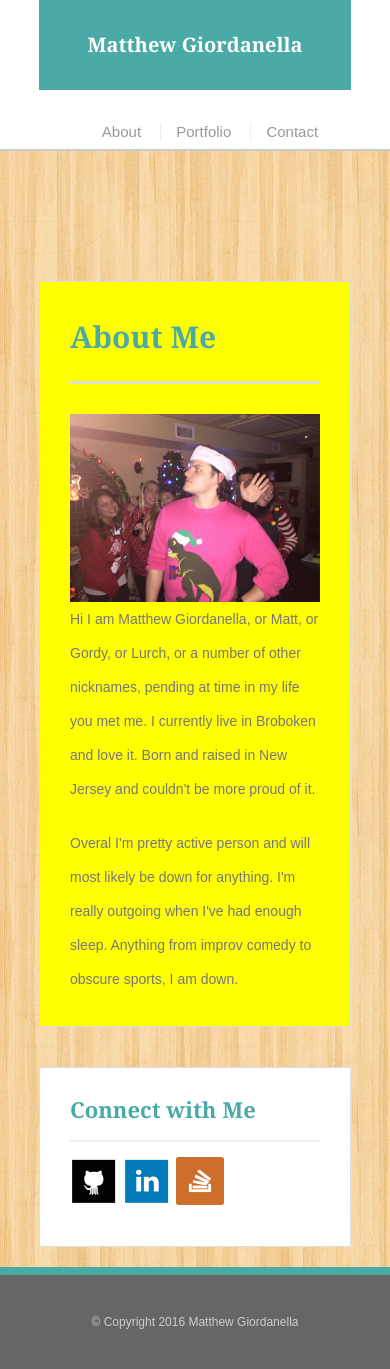
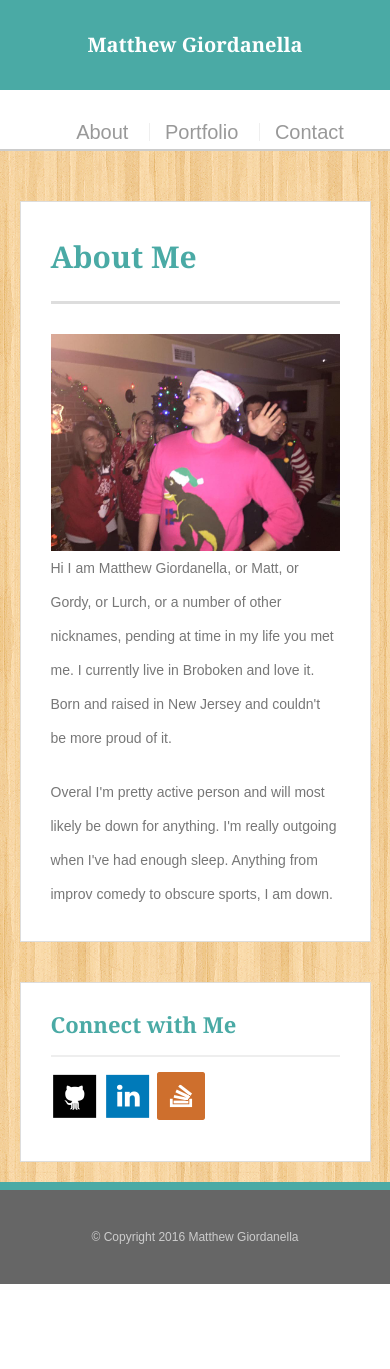
Before and after one commit to mattg317/Portfolio2, a PHP site: page /index.php in a window 390 px wide. After the commit the page ends 1284 px from the top, so only its background shows below. Run offline with PHP 8.4, Linux system fonts and the light colour scheme.

Commit message:
upadated to working all three resolutions

```diff
--- a/assignment1/assets/css/style.css
+++ b/assignment1/assets/css/style.css
@@ -65,7 +65,7 @@ h3 {
 	line-height: 90px;
 	color: #fff;
 	font-weight: 700;
-	font-size: 30px;
+	font-size: 20px;
 	text-decoration: none;
 }
 nav {
@@ -216,20 +216,21 @@ input[type=submit] {
 
 
 @media only screen and (max-width:980px){
+	#mast-container{
+		width:90%;
+	}
+
 	#logo{
 		width: 250px;
 		height: 90px;
 		font-size: 20px;
 
 	}
-
-
-	.container{
-		width: 80%;
+	#main-container{
+		width:90%;
 	}
 	.main-section{
 		width:55%;
-		background-color:blue;
 	}
 
 	.sidebar{
@@ -258,7 +259,6 @@ input[type=submit] {
 	}
 
 	.main-section{
-		background-color:red;
 		width:100%;
 		float: left;
 	}
@@ -290,24 +290,27 @@ input[type=submit] {
 		position: static;
 		width:100%;
 		padding:0;
-		margin:0;
+		margin-bottom:0;
+	}
+	#mast-container{
+		width:100%;
 	}
 
 	#logo{
 		width:100%;
 		margin:0;
-		clear:both;
 	}
 
 	nav {
 		width: 100%;
-		clear:both;
+		font-size:20px;
+		/*clear:both;*/
 		text-align:center;
 	}
 
 	.main-section{
-		background-color:yellow;
 		width:100%;
+		margin-top:-80px;
 	}
 
 	.sidebar{
--- a/assignment1/contact.html
+++ b/assignment1/contact.html
@@ -5,6 +5,7 @@
 	<title>Contact | Your Name</title>
 	<link rel="stylesheet" type="text/css" href="assets/css/reset.css">
 	<link rel="stylesheet" type="text/css" href="assets/css/style.css">
+	<meta name="viewport" content="width=device-width, initial-scale=1">
 </head>
 <body>
 
--- a/assignment1/index.html
+++ b/assignment1/index.html
@@ -5,11 +5,12 @@
 	<title>About | Your Name</title>
 	<link rel="stylesheet" type="text/css" href="assets/css/reset.css">
 	<link rel="stylesheet" type="text/css" href="assets/css/style.css">
+	<meta name="viewport" content="width=device-width, initial-scale=1">
 </head>
 <body>
 
 	<header id="masthead">
-		<div class="container">
+		<div class="container" id="mast-container">
 			<a href="index.html" id="logo">Matthew Giordanella</a>
 			<nav>
 				<a href="index.html">About</a>
--- a/assignment1/portfolio.html
+++ b/assignment1/portfolio.html
@@ -5,6 +5,7 @@
 	<title>Portfolio | Your Name</title>
 	<link rel="stylesheet" type="text/css" href="assets/css/reset.css">
 	<link rel="stylesheet" type="text/css" href="assets/css/style.css">
+	<meta name="viewport" content="width=device-width, initial-scale=1">
 </head>
 <body>
 
```
